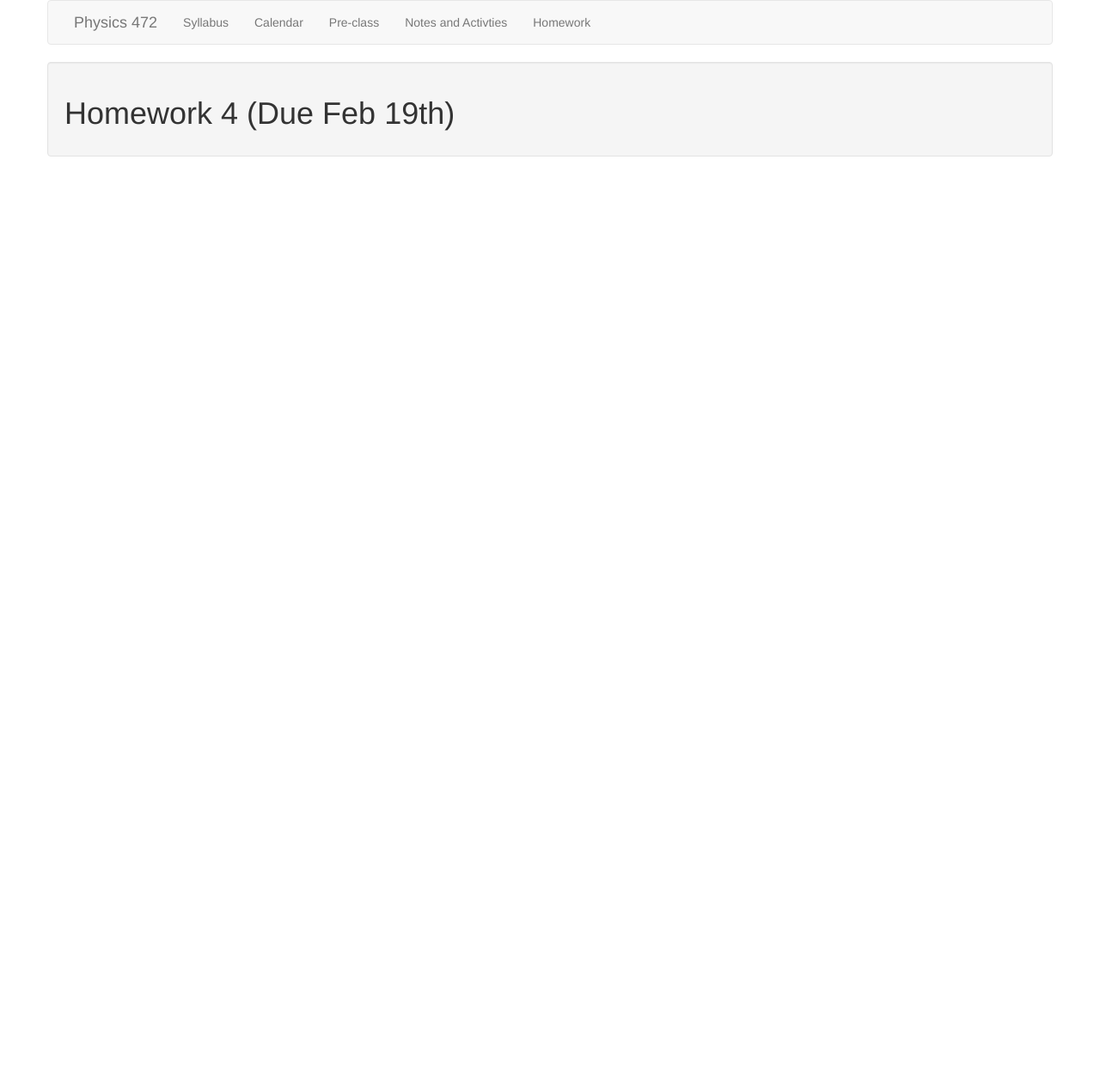
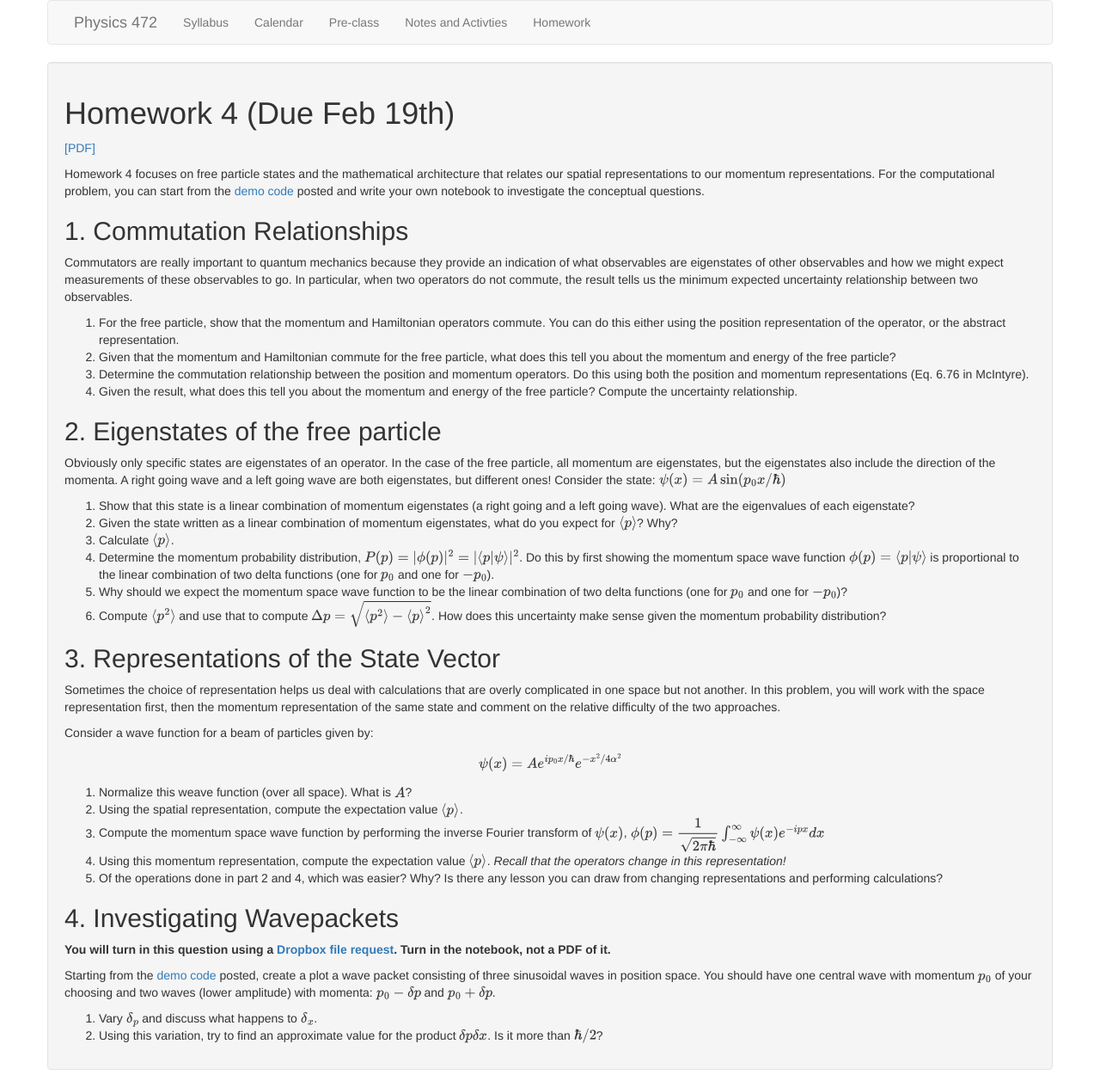
Before and after one commit to dannycab/phy472msu_s2021, a Jekyll site: the page built from assignments/homework4.md, in a window 1280 px wide. Shown: the whole page at 86% size. Built offline with Jekyll 4.4.1, drawn with Linux system fonts in a browser that asks for light colours; before the commit the page ends 900 px from its top, so only the background shows below that.

Commit message:
updated with homework 4

```diff
--- a/assignments/homework4.md
+++ b/assignments/homework4.md
@@ -3,3 +3,51 @@ layout: homework
 title: Homework 4 (Due Feb 19th)
 use_math: true
 ---
+
+[[PDF]](./homework4.pdf)
+
+Homework 4 focuses on free particle states and the mathematical architecture that relates our spatial representations to our momentum representations. For the computational problem, you can start from the [demo code](../notes/in-class/Wavepacket_Demo.ipynb) posted and write your own notebook to investigate the conceptual questions.
+
+
+## 1. Commutation Relationships
+
+Commutators are really important to quantum mechanics because they provide an indication of what observables are eigenstates of other observables and how we might expect measurements of these observables to go. In particular, when two operators do not commute, the result tells us the minimum expected uncertainty relationship between two observables.
+
+1. For the free particle, show that the momentum and Hamiltonian operators commute. You can do this either using the position representation of the operator, or the abstract representation.
+2. Given that the momentum and Hamiltonian commute for the free particle, what does this tell you about the momentum and energy of the free particle?
+3. Determine the commutation relationship between the position and momentum operators. Do this using both the position and momentum representations (Eq. 6.76 in McIntyre).
+4. Given the result, what does this tell you about the momentum and energy of the free particle? Compute the uncertainty relationship.
+
+## 2. Eigenstates of the free particle
+
+Obviously only specific states are eigenstates of an operator. In the case of the free particle, all momentum are eigenstates, but the eigenstates also include the direction of the momenta. A right going wave and a left going wave are both eigenstates, but different ones! Consider the state: $\psi(x) = A\sin(p_0x/\hbar)$
+
+1. Show that this state is a linear combination of momentum eigenstates (a right going and a left going wave). What are the eigenvalues of each eigenstate?
+2. Given the state written as a linear combination of momentum eigenstates, what do you expect for $\braket{p}$? Why?
+3. Calculate $\braket{p}$.
+4. Determine the momentum probability distribution, $P(p) = \vert\phi(p)\vert^2 = \vert\langle p\vert \psi \rangle\vert^2$. Do this by first showing the momentum space wave function $\phi(p) = \langle p\vert \psi \rangle$ is proportional to the linear combination of two delta functions (one for $p_0$ and one for $-p_0$).
+5. Why should we expect the momentum space wave function to be the linear combination of two delta functions (one for $p_0$ and one for $-p_0$)?
+6. Compute $\braket{p^2}$ and use that to compute $\Delta p = \sqrt{\braket{p^2}-\braket{p}^2}$. How does this uncertainty make sense given the momentum probability distribution?
+
+## 3. Representations of the State Vector
+
+Sometimes the choice of representation helps us deal with calculations that are overly complicated in one space but not another. In this problem, you will work with the space representation first, then the momentum representation of the same state and comment on the relative difficulty of the two approaches.
+
+Consider a wave function for a beam of particles given by:
+
+$$\psi(x) = Ae^{ip_0x/\hbar}e^{-x^2/4\alpha^2}$$
+
+1. Normalize this weave function (over all space). What is $A$?
+2. Using the spatial representation, compute the expectation value $\braket{p}$.
+3. Compute the momentum space wave function by performing the inverse Fourier transform of $\psi(x)$, $\phi(p) = \dfrac{1}{\sqrt{2 \pi \hbar}}\int_{-\infty}^{\infty} \psi(x)e^{-ipx}dx$
+4. Using this momentum representation, compute the expectation value $\braket{p}$. *Recall that the operators change in this representation!*
+5. Of the operations done in part 2 and 4, which was easier? Why? Is there any lesson you can draw from changing representations and performing calculations?
+
+## 4. Investigating Wavepackets
+
+**You will turn in this question using a [Dropbox file request](https://www.dropbox.com/request/NGQ7VzpxvTaBfbaRuxIT). Turn in the notebook, not a PDF of it.**
+
+
+Starting from the [demo code](../notes/in-class/Wavepacket_Demo.ipynb) posted, create a plot a wave packet consisting of three sinusoidal waves in position space. You should have one central wave with momentum $p_0$ of your choosing and two waves (lower amplitude) with momenta: $p_0 - \delta p$ and $p_0 + \delta p$.
+1. Vary $\delta_p$ and discuss what happens to $\delta_x$.
+2. Using this variation, try to find an approximate value for the product $\delta p \delta x$. Is it more than $\hbar/2$?
```
Also changed, not shown: assignments/index.md (+1 -0 lines), calendar.md (+1 -1 lines), notes/index.md (+4 -6 lines), 1 other file.
